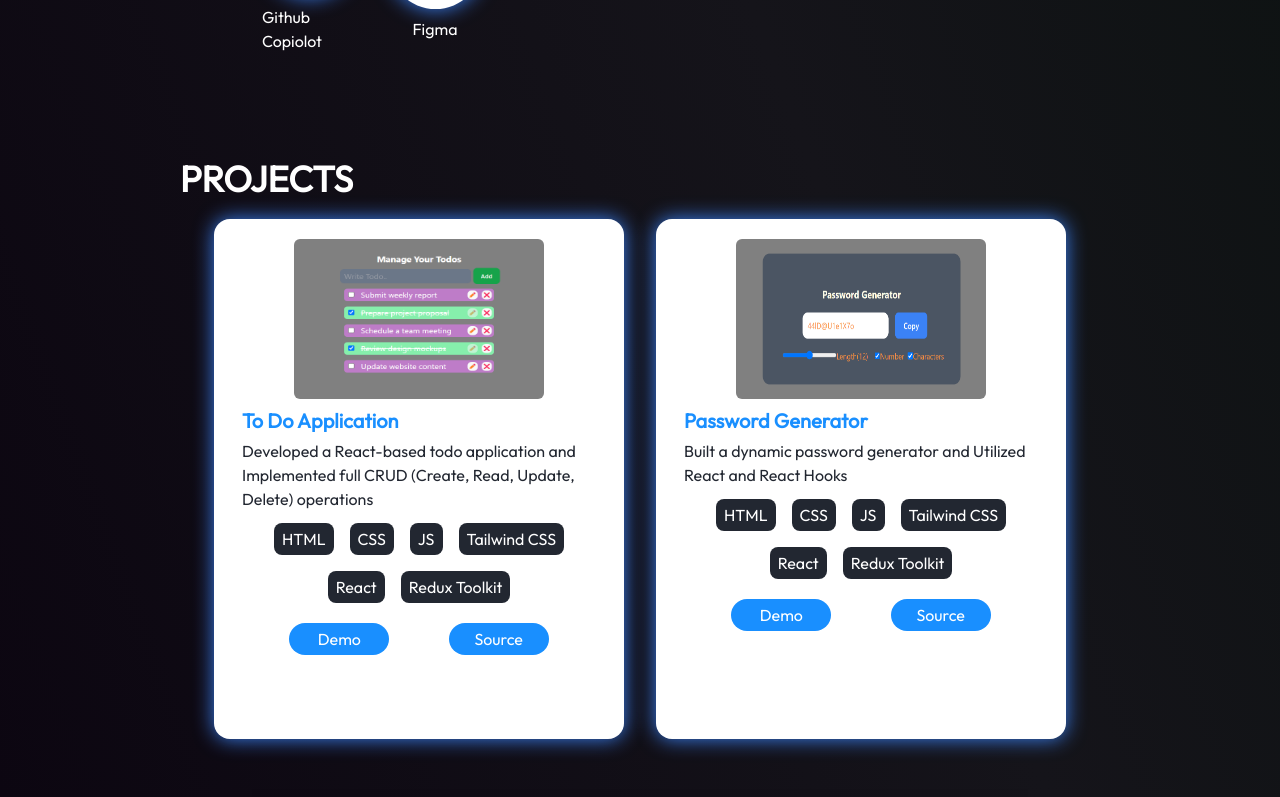
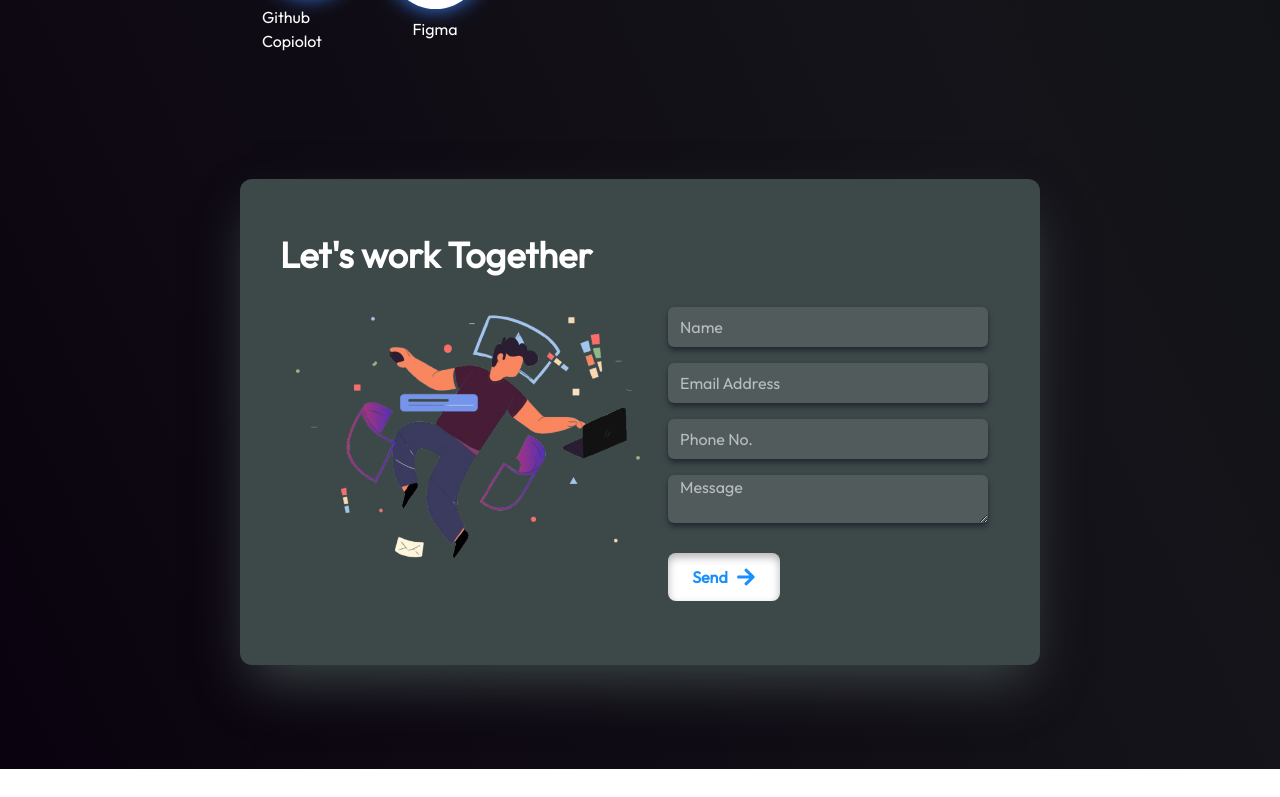
Before and after one commit to Shreeramkh100/Shreeram-Portfolio, a React (Vite) app: page / in a window 1280 px wide. Shown: the part 2000-2797 px from the top of the page. After the commit the page ends 2769 px from the top, so only its background shows below. Built offline with nearby package versions, Linux system fonts and the light colour scheme; no server answers.

Commit message:
Commented Project section from portfolio

```diff
--- a/src/App.jsx
+++ b/src/App.jsx
@@ -45,9 +45,10 @@ function App() {
             <Skills />
          </div>
         </div>
-        <div id="projects" className='flex flex-col md:px-20 px-10 py-5 lg:pb-8 lg:mx-auto lg:max-w-[924px] xl:max-w-[1080px] 2xl:max-w-[1236px]'>
+        {/* //Commented Project section */}
+        {/* <div id="projects" className='flex flex-col md:px-20 px-10 py-5 lg:pb-8 lg:mx-auto lg:max-w-[924px] xl:max-w-[1080px] 2xl:max-w-[1236px]'>
           <Projects />
-        </div>
+        </div> */}
         <div id="contact" ref={ref} className={`hidden-element ${ inView ? 'slide_contact_form' : ' '}  animate-slideInFromLeft m-6 flex justify-center p-5 my-10 bg-[#3D4849] shadow-2xl shadow-[#3D4849] rounded-xl md:mx-auto md:max-w-[700px] xl:max-w-[800px]`}>
           <Contact setTriggerPopup={PopupState} />
         </div>
```
